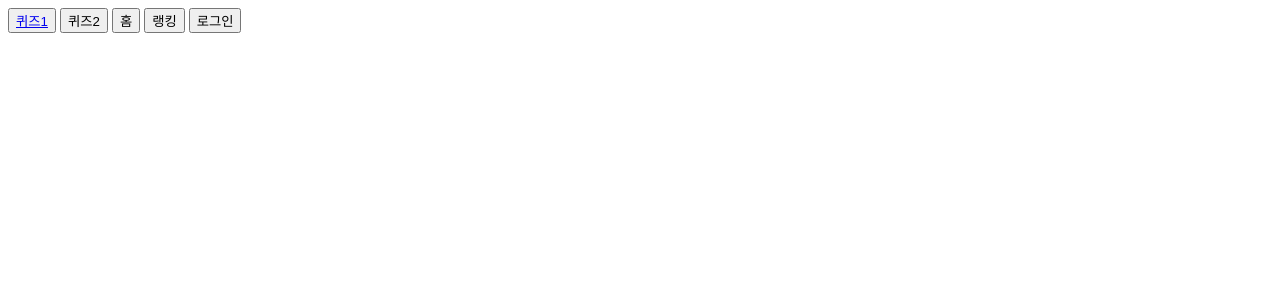
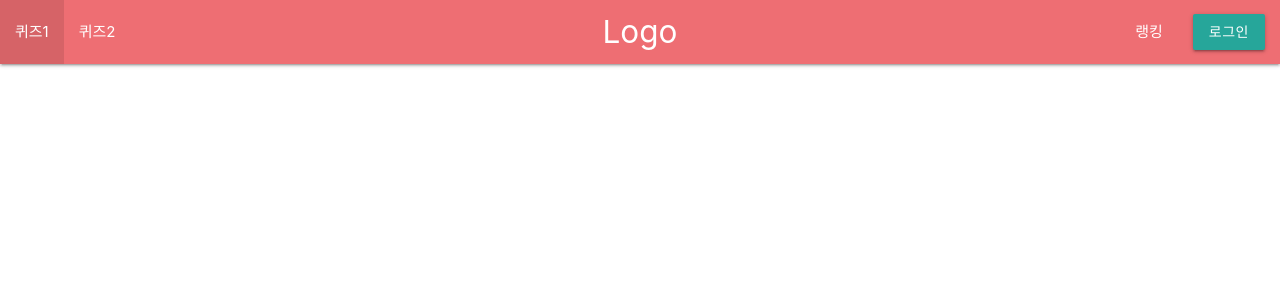
Before and after one commit to JJong-Min/swjungle2nd_week00, a Flask app: template templates/quiz1.html in a window 1280 px wide. Shown: the top 300 px of the page. Run offline with Flask 2, Linux system fonts and the light colour scheme; the template is opened without the code that fills it, so the values that code supplies are empty.

Commit message:
update layout :ww w:Wew ;eee w'' ''w

```diff
--- a/templates/layout.html
+++ b/templates/layout.html
@@ -5,6 +5,11 @@
     <meta http-equiv="X-UA-Compatible" content="IE=edge">
     <meta name="viewport" content="width=device-width, initial-scale=1.0">
     <title>Document</title>
+    <!-- Compiled and minified CSS -->
+    <link rel="stylesheet" href="https://cdnjs.cloudflare.com/ajax/libs/materialize/1.0.0/css/materialize.min.css">
+
+    <!-- Compiled and minified JavaScript -->
+    <script src="https://cdnjs.cloudflare.com/ajax/libs/materialize/1.0.0/js/materialize.min.js"></script>
     <script src="https://code.jquery.com/jquery-3.5.1.min.js"
             crossorigin="anonymous"></script>
     <script src="https://cdn.jsdelivr.net/npm/popper.js@1.16.1/dist/umd/popper.min.js"
@@ -13,14 +18,23 @@
     <link rel="stylesheet" href="{{ url_for('static', filename='css/mystyle.css') }}">
     <script></script>
 </head>
-<body>
-    <header>
-        <button id = "btn1" onclick = "move()"><a href="/quiz1">퀴즈1</a></button>
-        <button>퀴즈2</button>
-        <button>홈</button>
-        <button>랭킹</button>
-        <button>로그인</button>
-    </header>
+    <nav id = "layout-nav">
+        <div class="nav-wrapper">
+            <div id="layout-nav-left">
+                <ul class="left hide-on-med-and-down">
+                    <li><a href="/quiz1">퀴즈1</a></li>
+                    <li><a href="/quiz2">퀴즈2</a></li>
+                </ul>
+            </div>
+        <a href="#!" class="brand-logo center">Logo</a>
+            <div id="layout-nav-right">
+                <ul class="right hide-on-med-and-down">
+                    <li><a href="/rank">랭킹</a></li>
+                    <li><a class="waves-effect waves-light btn" href="/login">로그인</a></li>
+                </ul>
+            </div>
+        </div>
+    </nav>
     {% block contents %}
     {% endblock %}
 </body>
```
